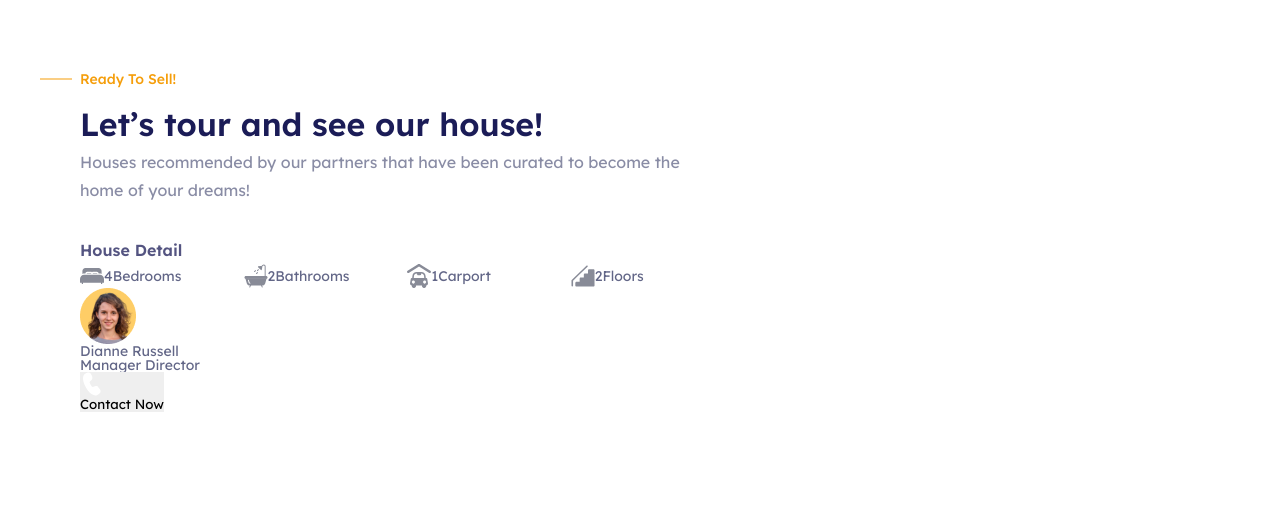
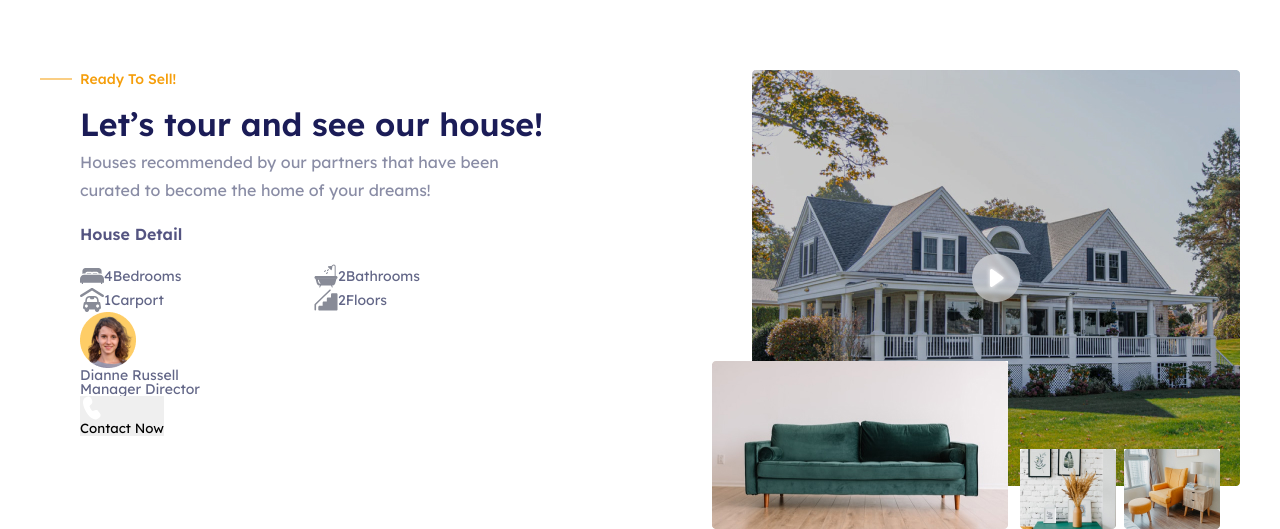
Before and after one commit to SkyKeyUA/landingTaskFromRemS, a React (Create React App) app: page / in a window 1280 px wide. Shown: the part 1014-1543 px from the top of the page. Before the commit the page ends 1426 px from the top, so only its background shows below. Built offline with nearby package versions, Linux system fonts and the light colour scheme; no server answers.

Commit message:
images were added in block 3

```diff
--- a/src/components/Home/Featured/PartnerRecommendations/HouseDetail/HouseDetail.module.scss
+++ b/src/components/Home/Featured/PartnerRecommendations/HouseDetail/HouseDetail.module.scss
@@ -9,11 +9,12 @@
   line-height: 1.75;
   opacity: 0.75;
   color: $mainDarkColor;
+  margin-bottom: 16px;
 }
 .info {
   display: flex;
   align-items: center;
-  gap: 53px;
+  flex-wrap: wrap;
 }
 .body {
   display: flex;
--- a/src/components/Home/Featured/PartnerRecommendations/PartnerRecommendations.module.scss
+++ b/src/components/Home/Featured/PartnerRecommendations/PartnerRecommendations.module.scss
@@ -6,9 +6,11 @@
   margin-top: 120px;
   display: flex;
   align-items: center;
+  justify-content: space-between;
 }
 .inner {
-  flex: 1 1 51.83%;
+  flex: 0 1 40.34%;
+  height: 459px;
 }
 .body {
 }
@@ -39,8 +41,38 @@
   font-size: 16px;
   line-height: 1.75;
   opacity: 0.75;
-  margin-bottom: 32px;
+  margin-bottom: 16px;
 }
 .images {
-  flex: 1 1 48.17%;
+  flex: 0 1 45.5%;
+  position: relative;
+  height: 459px;
 }
+.image {
+  position: absolute;
+  border-radius: 4px;
+  transition: all 0.3s ease 0s;
+  &:hover {
+    opacity: 0.6;
+  }
+  &:active {
+    -webkit-transform: translateY(1px);
+    transform: translateY(1px);
+  }
+  &_1 {
+    right: 0px;
+    top: 0px;
+  }
+  &_2 {
+    left: 0px;
+    bottom: 0px;
+  }
+  &_3 {
+    right: 124px;
+    bottom: 0;
+  }
+  &_4 {
+    right: 20px;
+    bottom: 0px;
+  }
+}
--- a/src/components/Home/Featured/PartnerRecommendations/index.tsx
+++ b/src/components/Home/Featured/PartnerRecommendations/index.tsx
@@ -5,8 +5,23 @@ import React from 'react';
 import styles from './PartnerRecommendations.module.scss';
 import { HouseDetail } from './HouseDetail';
 import { User } from './User';
+import { Link } from 'react-router-dom';
 
 export const PartnerRecommendations: React.FC = () => {
+  const images = [
+    {
+      image: '/img/details/1.jpg',
+    },
+    {
+      image: '/img/details/2.jpg',
+    },
+    {
+      image: '/img/details/3.jpg',
+    },
+    {
+      image: '/img/details/4.jpg',
+    },
+  ];
   return (
     <div className={styles.root}>
       <div className={styles.inner}>
@@ -21,7 +36,13 @@ export const PartnerRecommendations: React.FC = () => {
         </div>
         <User />
       </div>
-      <div className={styles.images}></div>
+      <div className={styles.images}>
+        {images.map((obj, i) => (
+          <Link key={i} to="/" className={`${styles.image} ${styles[`image_${i + 1}`]}`}>
+            <img src={obj.image} alt="Image details" />
+          </Link>
+        ))}
+      </div>
     </div>
   );
 };
```
